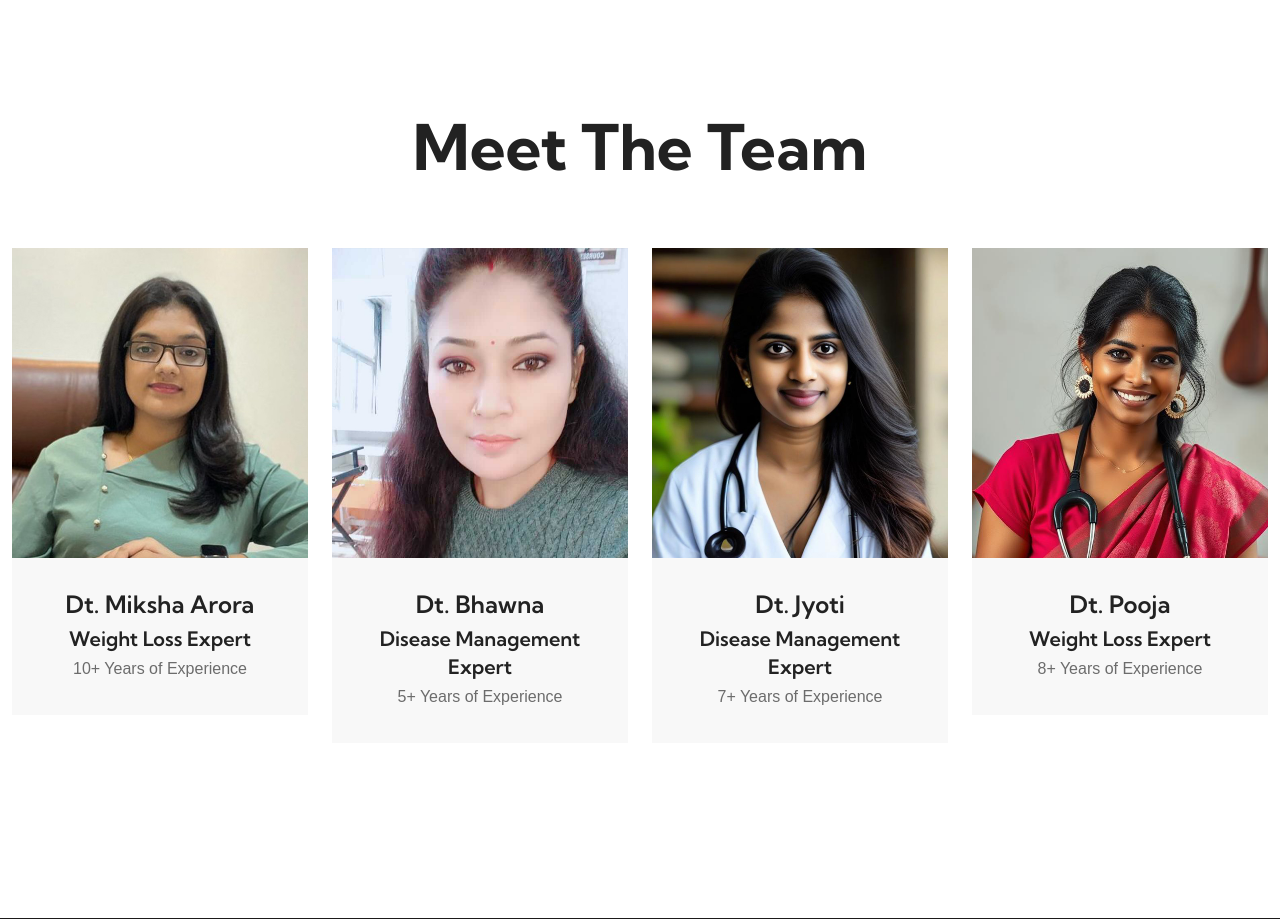
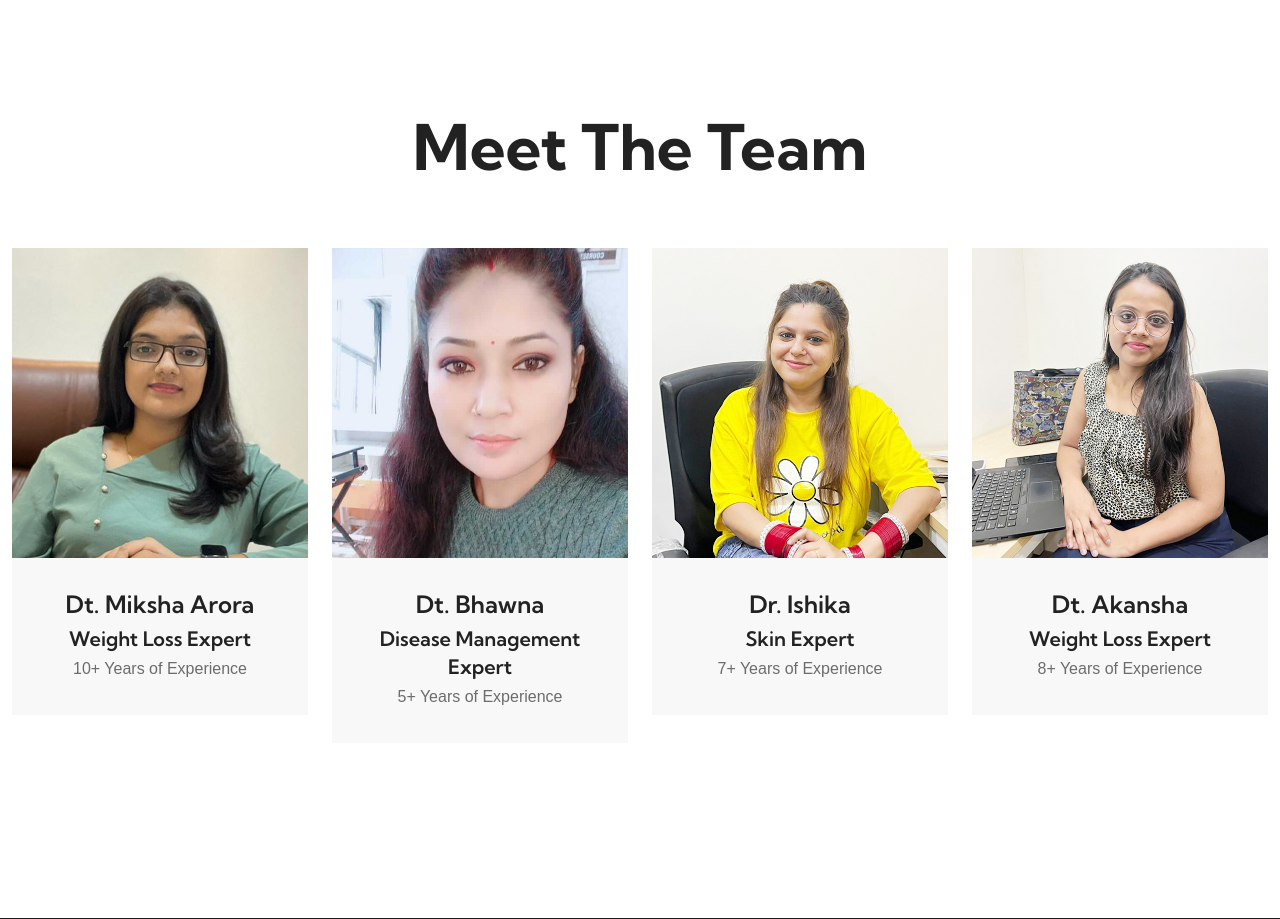
Before and after one commit to bhupindersinghsaggu/plumwellness.in, a PHP site: page / in a window 1280 px wide. Shown: the part 4253-5172 px from the top of the page. Run offline with PHP 8.4, Linux system fonts and the light colour scheme; some libraries are stand-ins or nearby versions; grey boxes are pictures that could not be loaded.

Commit message:
team added

```diff
--- a/index.php
+++ b/index.php
@@ -95,9 +95,9 @@ include('web/about.php');
                             <img src="images/team/123.jpg" alt="Testimonial-image">
                         </div>
                         <div class="pq-blog-contain ">
-                            <h5 class="pq-blog-title txt-center">Dt. Jyoti </h5>
+                            <h5 class="pq-blog-title txt-center">Dr. Ishika </h5>
                             <div class="pq-testimonial-meta txt-center">
-                                <h6 class="ad-title-text">Disease Management Expert</h6><span>7+ Years of
+                                <h6 class="ad-title-text">Skin Expert</h6><span>7+ Years of
                                     Experience</span>
                             </div>
                         </div>
@@ -112,7 +112,7 @@ include('web/about.php');
                             <img src="images/team/a.jpg" alt="Testimonial-image">
                         </div>
                         <div class="pq-blog-contain ">
-                            <h5 class="pq-blog-title txt-center">Dt. Pooja </h5>
+                            <h5 class="pq-blog-title txt-center">Dt. Akansha </h5>
                             <div class="pq-testimonial-meta txt-center">
                                 <h6 class="ad-title-text">Weight Loss Expert</h6><span>8+ Years of Experience</span>
                             </div>
```
Also changed, not shown: images/team/123.jpg, images/team/a.jpg.
